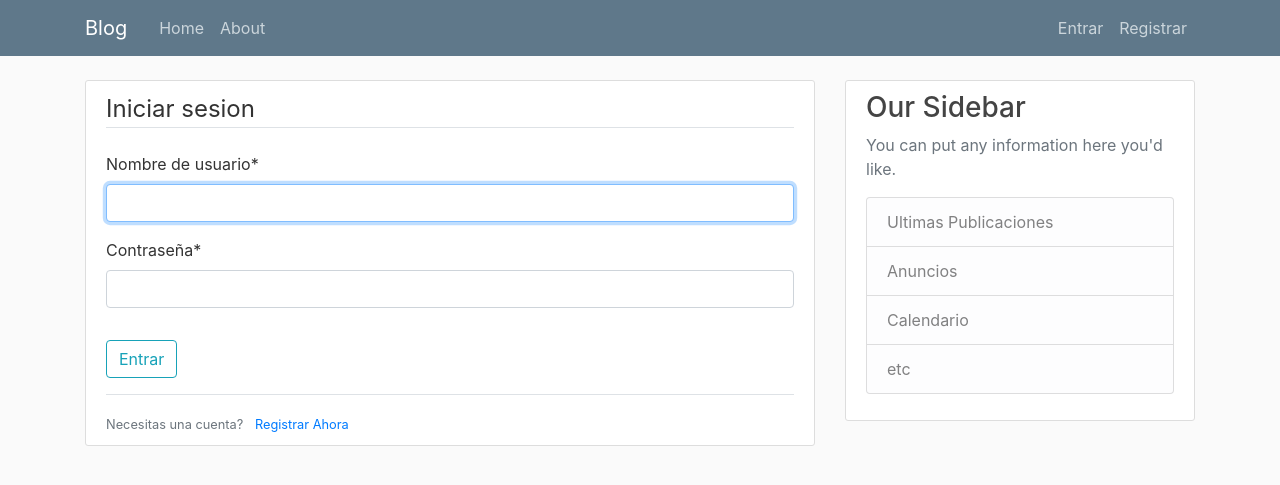
After one commit to SebastianCSilva/Proyecto_blog, a Django app: page /login/ in a window 1280 px wide. The commit adds this page. Shown: the top 485 px of the page. Run offline with Django 3.2, Linux system fonts and the light colour scheme; parts of the project's set-up code (start-up, migrations or seed data) failed here and were passed over; some libraries are stand-ins or nearby versions.

Commit message:
Se agrega la creacion de cuentas, crispy para boostrap, se modifica settings para apregar crispy, se crea el login y logout

```diff
--- a/blog/templates/blog/base.html
+++ b/blog/templates/blog/base.html
@@ -31,8 +31,12 @@
                   </div>
                   <!-- Navbar Right Side -->
                   <div class="navbar-nav">
-                    <a class="nav-item nav-link" href="#">Login</a>
-                    <a class="nav-item nav-link" href="#">Register</a>
+                    {% if user.is_authenticated %}
+                      <a class="nav-item nav-link" href="{% url 'logout' %}">Cerrar sesion</a>
+                    {% else %}
+                      <a class="nav-item nav-link" href="{% url 'login' %}">Entrar</a>
+                      <a class="nav-item nav-link" href="{% url 'register' %}">Registrar</a>
+                    {% endif %}
                   </div>
                 </div>
               </div>
@@ -43,6 +47,13 @@
         <main role="main" class="container">
             <div class="row">
               <div class="col-md-8">
+                {% if messages %}
+                  {% for message in messages%}
+                  <div class="alert alert-{{ message.tags }}">
+                    {{ message }}
+                  </div>
+                  {% endfor %}
+                {% endif %}
                 {% block content %}
                 {% endblock %}
               </div>
@@ -51,9 +62,9 @@
                   <h3>Our Sidebar</h3>
                   <p class='text-muted'>You can put any information here you'd like.
                     <ul class="list-group">
-                      <li class="list-group-item list-group-item-light">Latest Posts</li>
-                      <li class="list-group-item list-group-item-light">Announcements</li>
-                      <li class="list-group-item list-group-item-light">Calendars</li>
+                      <li class="list-group-item list-group-item-light">Ultimas Publicaciones</li>
+                      <li class="list-group-item list-group-item-light">Anuncios</li>
+                      <li class="list-group-item list-group-item-light">Calendario</li>
                       <li class="list-group-item list-group-item-light">etc</li>
                     </ul>
                   </p>
--- a/panel_general/settings.py
+++ b/panel_general/settings.py
@@ -39,6 +39,7 @@ INSTALLED_APPS = [
     'django.contrib.staticfiles',
     'blog.apps.BlogConfig',
     'users.apps.UsersConfig',
+    'crispy_forms',
 ]
 
 MIDDLEWARE = [
@@ -125,6 +126,10 @@ USE_TZ = True
 
 STATIC_URL = '/static/'
 
+CRISPY_TEMPLATE_PACK = 'bootstrap4'
+
+LOGIN_REDIRECT_URL = 'blog-home'
+
 # Default primary key field type
 # https://docs.djangoproject.com/en/3.2/ref/settings/#default-auto-field
 
--- a/panel_general/urls.py
+++ b/panel_general/urls.py
@@ -14,9 +14,14 @@ Including another URLconf
     2. Add a URL to urlpatterns:  path('blog/', include('blog.urls'))
 """
 from django.contrib import admin
+from django.contrib.auth import views as auth_views
 from django.urls import path, include
+from users import views as user_views
 
 urlpatterns = [
     path('admin/', admin.site.urls),
+    path('register/', user_views.register, name='register'),
+    path('login/', auth_views.LoginView.as_view(template_name='users/login.html'), name='login'),
+    path('logout/', auth_views.LogoutView.as_view(template_name='users/logout.html'), name='logout'),
     path('blog/', include('blog.urls')),
 ]
--- /dev/null
+++ b/users/templates/users/login.html
@@ -0,0 +1,24 @@
+{% extends "blog/base.html" %}
+{% load crispy_forms_tags %}
+{% block content %}
+
+    <div class="content-section">
+        <form method="POST">
+            {% csrf_token %}
+            <fieldset class="form-group">
+                <legend class="border-bottom mb-4">Iniciar sesion</legend>
+                {{ form|crispy }}
+            </fieldset>
+            <div class="form-group">
+                <button class="btn btn-outline-info" type="submit">Entrar</button>
+            </div>
+        </form>
+        <div class="border-top pt-3">
+            <small class="text-muted">
+                Necesitas una cuenta? <a class="ml-2" href="{% url 'register' %}">Registrar Ahora</a>
+            </small>
+
+        </div>
+    </div>
+
+{% endblock content %}
```
Also changed, not shown: users/forms.py (added, +12 -0 lines), users/templates/users/logout.html (added, +13 -0 lines), users/templates/users/profile.html (added, +7 -0 lines), users/templates/users/register.html (added, +24 -0 lines), users/views.py (+18 -1 lines).
